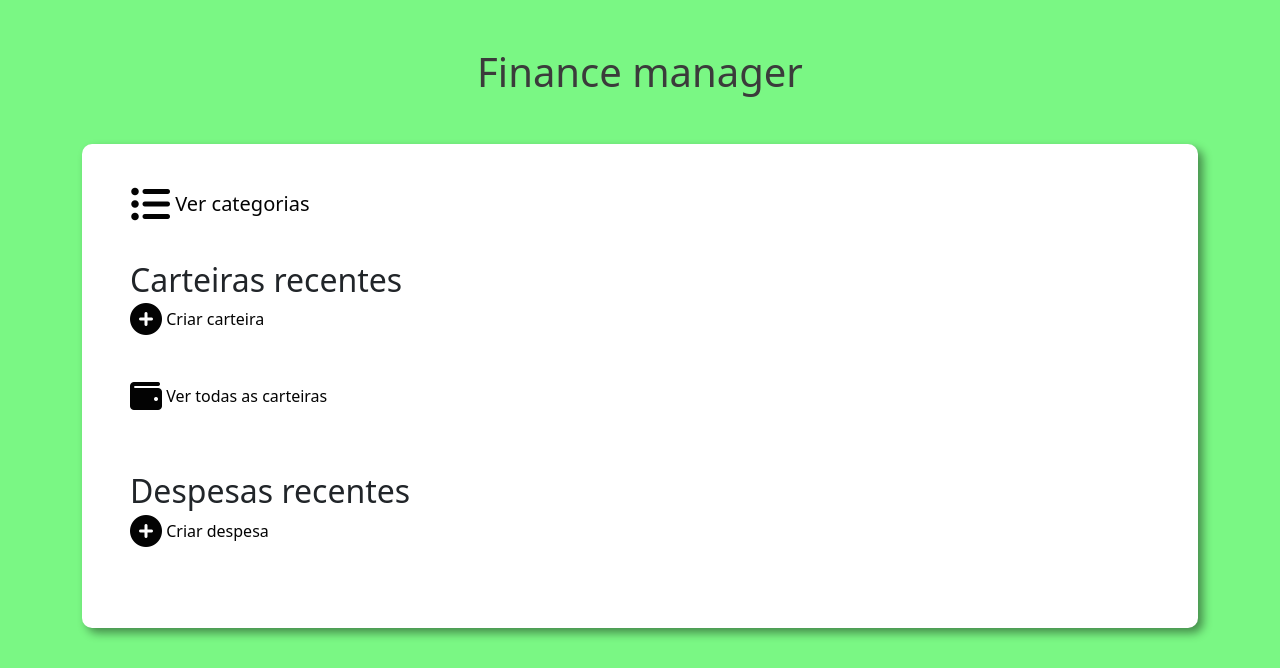
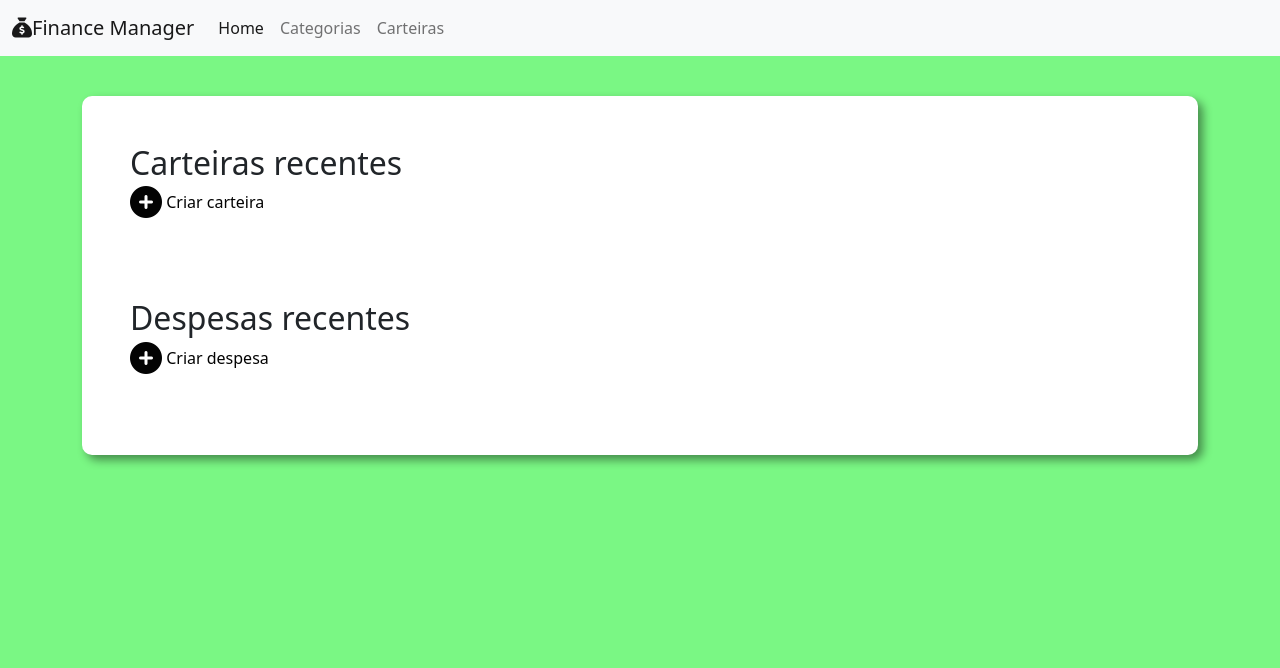
Before and after one commit to joao-pedro-rocha/finance_manager, a Django app: page / in a window 1280 px wide. Shown: the top 668 px of the page. Run offline with Django 4.2, Linux system fonts and the light colour scheme; data that the repository does not hold is empty; some libraries are stand-ins or nearby versions.

Commit message:
adiciona navbar

```diff
--- a/finance/templates/finance/expenses_list.html
+++ b/finance/templates/finance/expenses_list.html
@@ -5,12 +5,6 @@
 {% endblock title %}
 
 {% block content %}
-    <h5 class="d-flex">
-        <a href="{% url 'categories_list' %}">
-            <i class="fa-solid fa-list-ul fa-2xl mb-5"></i>
-            Ver categorias
-        </a>
-    </h5>
     <h2>Carteiras recentes</h2>
     <a href="{% url 'create_wallet' %}">
         <i class="fa-solid fa-circle-plus fa-2xl mb-5"></i>
@@ -39,12 +33,6 @@
             </div>
         {% endfor %}
     </div>
-    <p class="mt-3">
-        <a href="{% url 'wallets_list' %}">
-            <i class="fa-solid fa-wallet fa-2xl mr-2"></i>
-            Ver todas as carteiras
-        </a>
-    </p>
     <div class="list-group">
         <h2 class="mt-5">Despesas recentes</h2>
         <a href="{% url 'create_expense' %}">
--- a/finance/templates/finance_base.html
+++ b/finance/templates/finance_base.html
@@ -23,10 +23,30 @@
         <title>{% block title %}{% endblock title %}</title>
     </head>
     <body>
+        <nav class="navbar fixed-top navbar-expand-lg navbar-light bg-light">
+            <div class="container-fluid">
+
+                <a class="navbar-brand" href="{% url 'expenses_list' %}"><i class="fa-solid fa-sack-dollar"></i>Finance Manager</a>
+                <button class="navbar-toggler" type="button" data-bs-toggle="collapse" data-bs-target="#navbarNav" aria-controls="navbarNav" aria-expanded="false" aria-label="Toggle navigation">
+                    <span class="navbar-toggler-icon"></span>
+                </button>
+                <div class="collapse navbar-collapse" id="navbarNav">
+                    <ul class="navbar-nav">
+                        <li class="nav-item">
+                            <a class="nav-link active" aria-current="page" href="{% url 'expenses_list' %}">Home</a>
+                        </li>
+                        <li class="nav-item">
+                            <a class="nav-link" href="{% url 'categories_list' %}">Categorias</a>
+                        </li>
+                        <li class="nav-item">
+                            <a class="nav-link" href="{% url 'wallets_list' %}">Carteiras</a>
+                        </li>
+                    </ul>
+                </div>
+            </div>
+        </nav>
+        <div class="pt-5 pb-5"></div>
         <div class="container">
-            <header>
-            <h1 class="m-5">Finance manager</h1>
-            </header>
             <section class="container ml-5 mr-5 mb-5 p-5">
                 {% block content %}{% endblock content %}
             </section>
```
